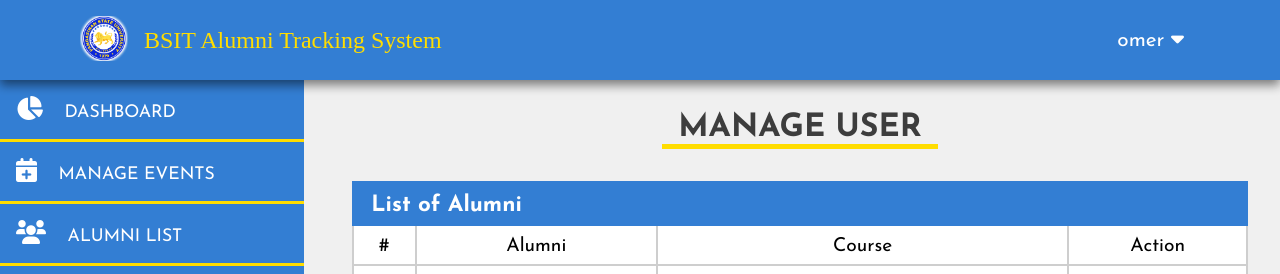
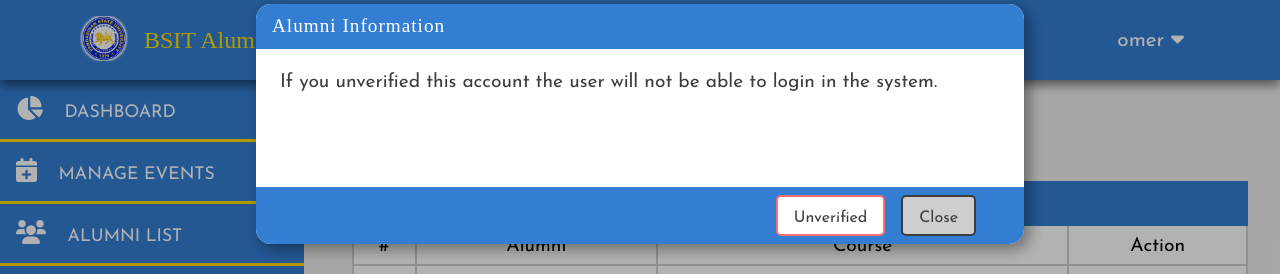
Before and after one commit to jcoder6/bsit-alumni-tracking-system, a PHP site: page /bsit-ATS/admin/index.php?page=manage-user&unverified=31 in a window 1280 px wide. Shown: the top 274 px of the page. Run offline with PHP 8.4, Linux system fonts and the light colour scheme; a user stored in the database is signed in; data comes from the database, SQL or seed files in the repository; some libraries are stand-ins or nearby versions; some web fonts are replaced.

Commit message:
add unverified or disable user to the admin model

```diff
--- a/admin/manage-user.php
+++ b/admin/manage-user.php
@@ -4,6 +4,10 @@
 
 <section class="view-alumni-modal-container" <?php isResetPassword() ?>>
   <?php include('./reset-user-passoword.php'); ?>
+</section>
+
+<section class="view-alumni-modal-container" <?php isUnverified() ?>>
+  <?php include('./unverified-acct.php'); ?>
 </section>
 
 <?php $resAlumni = fetchAllAlumni($pdo); ?>
@@ -63,3 +67,9 @@ function isResetPassword() {
     echo 'style="opacity: 1; z-index: 5;"';
   }
 }
+
+function isUnverified(){
+  if (isset($_GET['unverified'])) {
+    echo 'style="opacity: 1; z-index: 5;"';
+  }
+}
--- a/admin/reset-user-passoword.php
+++ b/admin/reset-user-passoword.php
@@ -2,8 +2,14 @@
   <div class="alumni-modal-head">
     <h3>Alumni Information</h3>
   </div>
-  <p class="del-msg">If you Reset the password the pass will become <strong>"psuats123"</strong> as default password
-  <?php
+  <p class="del-msg">If you Reset the password the password will become <strong>"psuats123"</strong> as default password. </p>
+  <div class="alumni-modal-foot">
+    <form action="" method="post"><input type="submit" name="reset-pass" class="button-danger" value="Reset Password"></form>
+    <a href="<?php ROOT_URL ?>index.php?page=manage-user" class="button-secondary">Close</a>
+  </div>
+</div>
+
+<?php
     if(isset($_POST['reset-pass'])){
         $id = $_GET['reset'];
         $np = md5('psuats123');
@@ -18,10 +24,4 @@
             echo "<script>window.location.href='" . ROOT_URL . "admin/index.php?page=manage-user';</script>";
         }
     }
-    ?>
-  </p>
-  <div class="alumni-modal-foot">
-    <form action="" method="post"><input type="submit" name="reset-pass" class="button-danger" value="Reset Password"></form>
-    <a href="<?php ROOT_URL ?>index.php?page=manage-user" class="button-secondary">Close</a>
-  </div>
-</div>
+?>
--- /dev/null
+++ b/admin/unverified-acct.php
@@ -0,0 +1,27 @@
+<div class="alumni-modal delete-modal">
+  <div class="alumni-modal-head">
+    <h3>Alumni Information</h3>
+  </div>
+  <p class="del-msg">If you unverified this account the user will not be able to login in the system.
+
+<?php
+    if(isset($_POST['unverified'])){
+        $id = $_GET['unverified'];
+        $query = "UPDATE users SET is_verified = 0 WHERE id = $id";
+        $stmt = $pdo->prepare($query);
+
+        if($stmt->execute()){
+            messageNotif('success', 'Unverified Successfuly');
+            echo "<script>window.location.href='" . ROOT_URL . "admin/index.php?page=manage-user';</script>";
+        } else {
+            messageNotif('error', 'Something went wrong');
+            echo "<script>window.location.href='" . ROOT_URL . "admin/index.php?page=manage-user';</script>";
+        }
+    }
+?>
+  </p>
+  <div class="alumni-modal-foot">
+    <form action="" method="post"><input type="submit" name="unverified" class="button-danger" value="Unverified"></form>
+    <a href="<?php ROOT_URL ?>index.php?page=manage-user" class="button-secondary">Close</a>
+  </div>
+</div>
--- a/alumni.php
+++ b/alumni.php
@@ -63,7 +63,8 @@
                       FROM users u
                       INNER JOIN bio b ON b.user_id = u.id
                       INNER JOIN educ e ON e.user_id = u.id
-                      WHERE category = 1 LIMIT 16";
+                      WHERE u.category = 1 AND u.is_verified = 1
+                      LIMIT 16";
     $stmtAlumni1 = $pdo->prepare($queryAlumni1);
 
     if ($stmtAlumni1->execute()) {
```
Also changed, not shown: assets/images/profiles/USER_AVATAR_266.PNG (deleted), assets/images/profiles/USER_AVATAR_559.webp (added).
